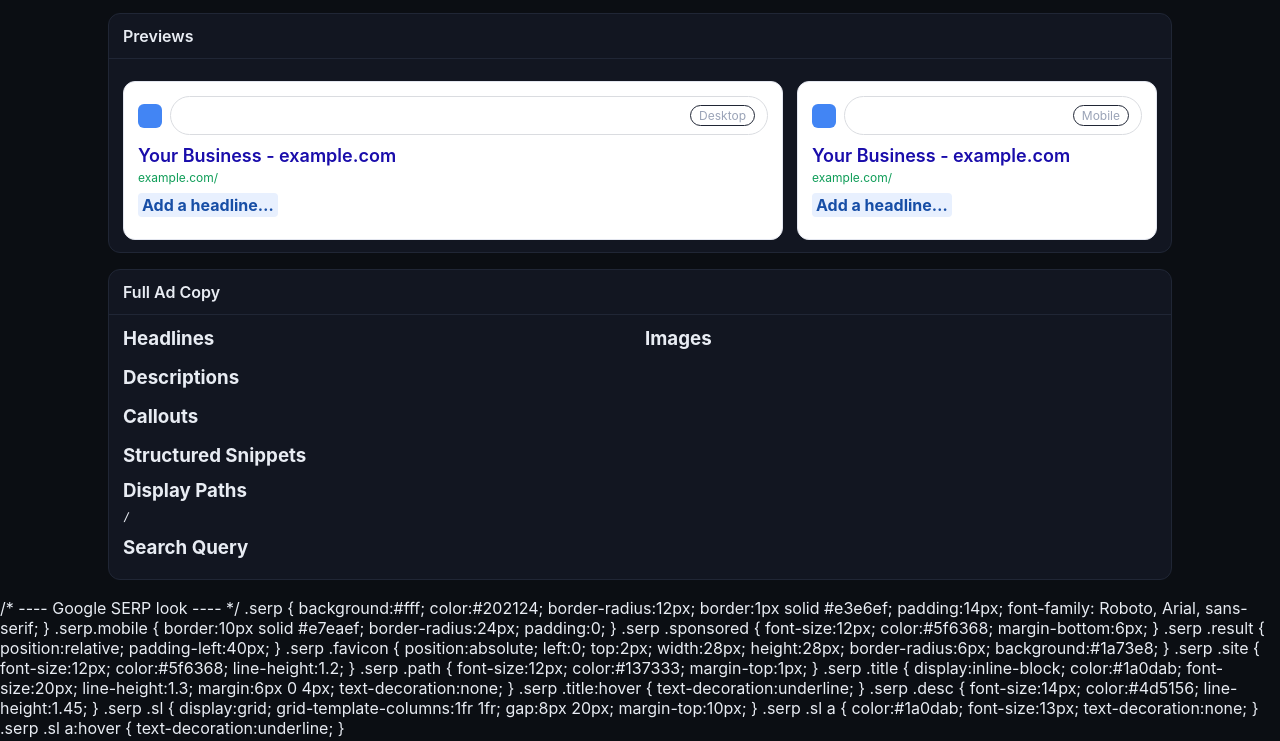
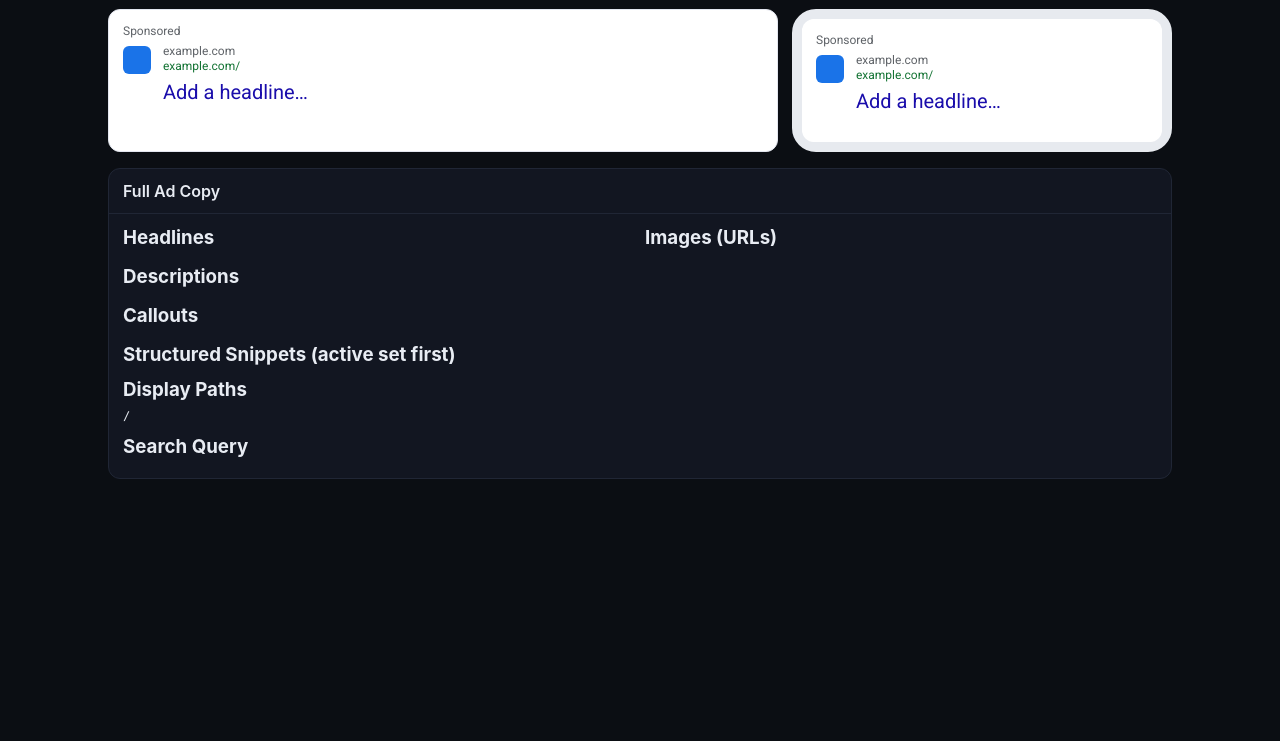
Before and after one commit to the-herald/sample-tool, a plain HTML site: page preview.html in a window 1280 px wide. Shown: the part 59-800 px from the top of the page. Drawn offline with Linux system fonts and the light colour scheme.

Commit message:
Update preview.html
made it look real

```diff
--- a/preview.html
+++ b/preview.html
@@ -5,20 +5,19 @@
 <meta name="viewport" content="width=device-width, initial-scale=1" />
 <title>PPC Gadget — Ad Preview</title>
 <link rel="icon" href="/favicon.png" />
+<link rel="preconnect" href="https://fonts.googleapis.com">
+<link rel="preconnect" href="https://fonts.gstatic.com" crossorigin>
+<link href="https://fonts.googleapis.com/css2?family=Roboto:wght@400;500;700&display=swap" rel="stylesheet">
 <style>
   :root{
     --bg:#0b0e13; --panel:#121621; --line:#202635;
     --text:#e8ecf3; --muted:#9aa3b7; --brand:#6DBE45;
-    --preview-bg:#fff; --preview-text:#111; --preview-muted:#5f6368;
-    --preview-blue:#174ea6; --preview-chip:#e8f0fe; --preview-link:#1a0dab; --preview-green:#0f9d58;
   }
   [data-theme="light"]{ --bg:#f6f7fb; --panel:#ffffff; --line:#e7e9f2; --text:#0f1422; --muted:#56607a; --brand:#2f8d19; }
-  [data-theme="cyberpunk"]{
-    --bg:#0a0c12; --panel:#0e1220; --line:#23283b; --text:#e6f7ff; --muted:#7bd4ff; --brand:#ff2bd6;
-    --preview-bg:#0b0f1a; --preview-text:#e6f7ff; --preview-muted:#8fd0ff;
-    --preview-blue:#49c7ff; --preview-chip:#121830; --preview-link:#7bf1ff; --preview-green:#00ffcc;
-  }
-  *{box-sizing:border-box} html,body{margin:0;background:var(--bg);color:var(--text);font-family:Inter,system-ui,Segoe UI,Roboto,Helvetica,Arial,sans-serif}
+  [data-theme="cyberpunk"]{ --bg:#0a0c12; --panel:#0e1220; --line:#23283b; --text:#e6f7ff; --muted:#7bd4ff; --brand:#ff2bd6; }
+
+  *{box-sizing:border-box}
+  html,body{margin:0;background:var(--bg);color:var(--text);font-family:Inter,system-ui,Segoe UI,Roboto,Helvetica,Arial,sans-serif}
   .wrap{max-width:1100px;margin:0 auto;padding:18px}
   header{display:flex;justify-content:space-between;align-items:center;gap:10px;margin-bottom:12px}
   .brand{display:flex;gap:10px;align-items:center}
@@ -27,37 +26,44 @@
   .a{color:var(--brand);text-decoration:none}
   .btn{border:1px solid var(--line);background:transparent;color:var(--text);padding:8px 12px;border-radius:10px;cursor:pointer}
   .pill{display:inline-block;border:1px solid var(--line);border-radius:999px;padding:2px 8px;font-size:12px;color:var(--muted);margin-left:6px}
-
   .topbar{display:flex;gap:8px;flex-wrap:wrap;align-items:center}
   .adpicker{display:flex;gap:8px;flex-wrap:wrap}
   .chipBtn{border:1px solid var(--line);background:var(--panel);color:var(--text);padding:6px 10px;border-radius:10px;cursor:pointer}
   .chipBtn.active{outline:2px solid var(--brand)}
 
-  .previews{display:grid;grid-template-columns:1fr 360px;gap:14px;margin-top:10px}
-  .preview-card{background:var(--preview-bg);color:var(--preview-text);border-radius:12px;border:1px solid #e3e6ef;padding:14px}
-  [data-theme="cyberpunk"] .preview-card{border-color:#1f2642}
-  .preview-header{display:flex;align-items:center;gap:8px;margin-bottom:10px}
-  .g{width:24px;height:24px;border-radius:6px;background:#4285F4}
-  .searchbar{flex:1;border:1px solid #dadce0;border-radius:999px;padding:8px 12px;font-size:14px;display:flex;gap:8px;align-items:center;background:#fff}
-  .searchbar input{border:none;outline:none;flex:1;font-size:14px;background:transparent}
-  .serp-url{color:var(--preview-link);font-size:18px;font-weight:600;margin:8px 0 4px}
-  .serp-path{color:var(--preview-green);font-size:12px;margin-bottom:8px}
-  .serp-hline{display:flex;flex-wrap:wrap;gap:4px;margin:6px 0}
-  .serp-h{background:var(--preview-chip);color:var(--preview-blue);border-radius:4px;padding:2px 4px;font-weight:700}
-  .serp-desc{color:#3c4043;font-size:14px;line-height:1.35}
-  [data-theme="cyberpunk"] .serp-desc{color:#c9e8ff}
-  .callouts{font-size:12px;color:#5f6368;margin-top:8px}
-  .snip{margin-top:4px;font-size:12px;color:#3c4043}
-  .img-ext{display:flex;gap:8px;flex-wrap:wrap;margin-top:8px}
-  .img-ext img{width:72px;height:72px;object-fit:cover;border-radius:8px;border:1px solid #e4e7ef}
+  /* ===== True Google SERP look ===== */
+  .grid {display:grid;grid-template-columns:1fr 380px;gap:14px}
+  @media (max-width: 900px){ .grid{grid-template-columns:1fr} }
 
-  .drawer{background:var(--panel);border:1px solid var(--line);border-radius:12px;margin-top:16px;overflow:hidden}
-  .drawer summary{cursor:pointer;list-style:none;padding:12px 14px;font-weight:600;border-bottom:1px solid var(--line)}
-  .drawer summary::-webkit-details-marker{display:none}
-  .drawer .inner{padding:12px 14px}
-  .grid2{display:grid;grid-template-columns:1fr 1fr;gap:10px}
-  .mono{font-family:ui-monospace,SFMono-Regular,Consolas,Menlo,monospace;font-size:12px}
-  @media (max-width: 900px){ .previews{grid-template-columns:1fr} .grid2{grid-template-columns:1fr} }
+  .serp{
+    background:#fff; color:#202124;
+    border:1px solid #e3e6ef; border-radius:12px;
+    padding:14px; font-family: Roboto, Arial, sans-serif;
+  }
+  .serp .sponsored{font-size:12px;color:#5f6368;margin-bottom:6px}
+  .serp .result{position:relative;padding-left:40px}
+  .serp .favicon{
+    position:absolute; left:0; top:2px;
+    width:28px; height:28px; border-radius:6px; background:#1a73e8;
+  }
+  .serp .site{font-size:12px;color:#5f6368;line-height:1.2}
+  .serp .path{font-size:12px;color:#137333;margin-top:1px}
+  .serp .title{
+    display:inline-block; color:#1a0dab;
+    font-size:20px; line-height:1.3; margin:6px 0 4px; text-decoration:none;
+  }
+  .serp .title:hover{text-decoration:underline}
+  .serp .desc{font-size:14px;color:#4d5156;line-height:1.45}
+  .serp .meta{font-size:12px;color:#5f6368;margin-top:6px}
+  .serp .snippet{margin-top:6px;font-size:12px;color:#4d5156}
+  .serp .sl{display:grid;grid-template-columns:1fr 1fr;gap:8px 24px;margin-top:10px}
+  .serp .sl a{color:#1a0dab;font-size:13px;text-decoration:none}
+  .serp .sl a:hover{text-decoration:underline}
+
+  /* Mobile frame (subtle, no orange bits) */
+  .frame{
+    background:#fff; border:10px solid #e7eaef; border-radius:24px;
+  }
 </style>
 </head>
 <body>
@@ -76,52 +82,45 @@
     </div>
   </header>
 
-  <section class="drawer" open>
-    <summary>Previews</summary>
-    <div class="inner">
-      <div class="previews">
-        <!-- Desktop -->
-        <div class="preview-card">
-          <div class="preview-header">
-            <div class="g"></div>
-            <div class="searchbar">
-              <input id="searchDesk" type="text" disabled />
-              <span class="pill">Desktop</span>
-            </div>
+  <section class="serp-wrap">
+    <div class="grid">
+      <!-- Desktop SERP -->
+      <article class="serp" aria-label="Desktop Ad">
+        <div class="sponsored">Sponsored</div>
+        <div class="result">
+          <div class="favicon" aria-hidden="true"></div>
+          <div class="site">example.com</div>
+          <div class="path">example.com/<span id="pPath1"></span><span id="pSlash1"></span><span id="pPath2"></span></div>
+          <a href="javascript:void(0)" class="title" id="pTitle">Your Business - example.com</a>
+          <div class="desc" id="pDescsDesk"></div>
+          <div class="meta" id="pCalloutsDesk"></div>
+          <div class="snippet" id="pSnippetDesk"></div>
+          <div class="sl" id="pSLDesk"></div>
+        </div>
+      </article>
+
+      <!-- Mobile SERP -->
+      <div class="frame">
+        <article class="serp" style="border:none" aria-label="Mobile Ad">
+          <div class="sponsored">Sponsored</div>
+          <div class="result">
+            <div class="favicon" aria-hidden="true"></div>
+            <div class="site">example.com</div>
+            <div class="path">example.com/<span id="pPath1M"></span><span id="pSlash1M"></span><span id="pPath2M"></span></div>
+            <a href="javascript:void(0)" class="title" id="pTitleM">Your Business - example.com</a>
+            <div class="desc" id="pDescsMob"></div>
+            <div class="meta" id="pCalloutsMob"></div>
+            <div class="snippet" id="pSnippetMob"></div>
+            <div class="sl" id="pSLMob"></div>
           </div>
-          <div class="serp-url" id="pTitle">Your Business - example.com</div>
-          <div class="serp-path">example.com/<span id="pPath1"></span><span id="pSlash1"></span><span id="pPath2"></span></div>
-          <div class="serp-hline" id="pHeadsDesk"></div>
-          <div class="serp-desc" id="pDescsDesk"></div>
-          <div class="callouts" id="pCalloutsDesk"></div>
-          <div class="snip" id="pSnippetDesk"></div>
-          <div class="img-ext" id="pImgsDesk"></div>
-        </div>
-
-        <!-- Mobile -->
-        <div class="preview-card">
-          <div class="preview-header">
-            <div class="g"></div>
-            <div class="searchbar">
-              <input id="searchMob" type="text" disabled />
-              <span class="pill">Mobile</span>
-            </div>
-          </div>
-          <div class="serp-url" id="pTitleM">Your Business - example.com</div>
-          <div class="serp-path">example.com/<span id="pPath1M"></span><span id="pSlash1M"></span><span id="pPath2M"></span></div>
-          <div class="serp-hline" id="pHeadsMob"></div>
-          <div class="serp-desc" id="pDescsMob"></div>
-          <div class="callouts" id="pCalloutsMob"></div>
-          <div class="snip" id="pSnippetMob"></div>
-          <div class="img-ext" id="pImgsMob"></div>
-        </div>
+        </article>
       </div>
     </div>
   </section>
 
-  <details class="drawer" open>
-    <summary>Full Ad Copy</summary>
-    <div class="inner grid2">
+  <details class="drawer" open style="background:var(--panel);border:1px solid var(--line);border-radius:12px;margin-top:16px;overflow:hidden">
+    <summary style="cursor:pointer;list-style:none;padding:12px 14px;font-weight:600;border-bottom:1px solid var(--line)">Full Ad Copy</summary>
+    <div class="inner" style="padding:12px 14px;display:grid;grid-template-columns:1fr 1fr;gap:10px">
       <div>
         <h3 style="margin:0 0 8px">Headlines</h3>
         <ul id="dHeads"></ul>
@@ -129,142 +128,138 @@
         <ul id="dDescs"></ul>
         <h3 style="margin:12px 0 8px">Callouts</h3>
         <ul id="dCalls"></ul>
-        <h3 style="margin:12px 0 8px">Structured Snippets</h3>
+        <h3 style="margin:12px 0 8px">Structured Snippets (active set first)</h3>
         <div id="dSnips"></div>
         <h3 style="margin:12px 0 8px">Display Paths</h3>
-        <div class="mono">/<span id="dPath1"></span><span id="dSlash1"></span><span id="dPath2"></span></div>
+        <div class="mono" style="font-family:ui-monospace,SFMono-Regular,Consolas,Menlo,monospace;font-size:12px">/<span id="dPath1"></span><span id="dSlash1"></span><span id="dPath2"></span></div>
         <h3 style="margin:12px 0 8px">Search Query</h3>
-        <div class="mono" id="dQ"></div>
+        <div class="mono" id="dQ" style="font-family:ui-monospace,SFMono-Regular,Consolas,Menlo,monospace;font-size:12px"></div>
       </div>
       <div>
-        <h3 style="margin:0 0 8px">Images</h3>
+        <h3 style="margin:0 0 8px">Images (URLs)</h3>
         <ul id="dImgs"></ul>
       </div>
     </div>
   </details>
 </div>
 
- /* ---- Google SERP look ---- */
-.serp { background:#fff; color:#202124; border-radius:12px; border:1px solid #e3e6ef; padding:14px; font-family: Roboto, Arial, sans-serif; }
-.serp.mobile { border:10px solid #e7eaef; border-radius:24px; padding:0; }
-.serp .sponsored { font-size:12px; color:#5f6368; margin-bottom:6px; }
-.serp .result { position:relative; padding-left:40px; }
-.serp .favicon { position:absolute; left:0; top:2px; width:28px; height:28px; border-radius:6px; background:#1a73e8; }
-.serp .site { font-size:12px; color:#5f6368; line-height:1.2; }
-.serp .path { font-size:12px; color:#137333; margin-top:1px; }
-.serp .title { display:inline-block; color:#1a0dab; font-size:20px; line-height:1.3; margin:6px 0 4px; text-decoration:none; }
-.serp .title:hover { text-decoration:underline; }
-.serp .desc { font-size:14px; color:#4d5156; line-height:1.45; }
-.serp .sl { display:grid; grid-template-columns:1fr 1fr; gap:8px 20px; margin-top:10px; }
-.serp .sl a { color:#1a0dab; font-size:13px; text-decoration:none; }
-.serp .sl a:hover { text-decoration:underline; }
-
 <script>
+/* ===== helpers & payload ===== */
 const $ = id => document.getElementById(id);
 const dec = s => JSON.parse(decodeURIComponent(escape(atob(s))));
-const esc = t => (t||'').replace(/[&<>"]/g, m=>({"&":"&amp;","<":"&lt;",">":"&gt;",'"':"&quot;"}[m]));
+const esc = t => (t||'').replace(/[&<>"]/g, m=>({"&":"&amp;","<":"&lt;","&gt;":"&gt;",'"':"&quot;"}[m]));
+let P=null, isMulti=false, idx=0, snipIdx=0, imgIdx=0;
 
-let P = null; // payload
-let isMulti = false;
-let idx = 0;       // current ad index (multi)
-let snipIdx = 0;   // snippet set index (0..3) (multi)
-let imgIdx = 0;    // image index (multi)
+function pickBuilderUrl(){ return isMulti ? './multi.html' : './index.html'; }
+function topHeads(ad){ return (ad.h||[]).slice(0,3).map(x=>x.t||x); }
 
-function pickBuilderUrl(){
-  return isMulti ? './multi.html' : './index.html';
-}
-
+/* ===== UI for multi payloads ===== */
 function renderPicker(){
-  const wrap = $('adPicker'); wrap.innerHTML='';
+  const wrap=$('adPicker'); wrap.innerHTML='';
   if(!isMulti){ $('cycleSnipBtn').style.display='none'; $('switchImgBtn').style.display='none'; return; }
   $('cycleSnipBtn').style.display='inline-block';
   $('switchImgBtn').style.display='inline-block';
   (P.ads||[]).forEach((ad,i)=>{
-    const b=document.createElement('button'); b.className='chipBtn'+(i===idx?' active':''); b.textContent=ad.title?ad.title:`Ad ${i+1}`;
+    const b=document.createElement('button');
+    b.className='chipBtn'+(i===idx?' active':'');
+    b.textContent=ad.title?ad.title:`Ad ${i+1}`;
     b.onclick=()=>{ idx=i; snipIdx=0; imgIdx=0; render(); renderPicker(); };
     wrap.appendChild(b);
   });
 }
 
-function topHeads(ad){ return (ad.h||[]).slice(0,3); }
-
+/* ===== SERP rendering ===== */
 function render(){
   if(!P) return;
   document.documentElement.setAttribute('data-theme', P.theme || 'dark');
   $('themePill').textContent = (P.theme||'dark');
-
-  let ad = null;
-  if(isMulti){
-    ad = (P.ads||[])[idx] || {};
-  } else {
-    // map single-ad schema to multi-like
-    ad = { q:P.q||'', p1:P.p1||'', p2:P.p2||'', h:(P.h||[]).map(x=>x.t||x), d:P.d||[], c:P.c||[], sv:P.sv||[], imgs:P.imgs||[] };
-  }
-
-  // back link to the builder with same hash
   $('backLink').href = `${pickBuilderUrl()}${location.hash}`;
 
-  // Previews
-  $('searchDesk').value = ad.q || '';
-  $('searchMob').value  = ad.q || '';
+  // choose the ad
+  let ad = isMulti ? ((P.ads||[])[idx]||{}) :
+            { q:P.q||'', p1:P.p1||'', p2:P.p2||'',
+              h:(P.h||[]).map(x=>x.t||x), d:P.d||[], c:P.c||[],
+              sv:(P.sv||[]), sh:P.sh||'Services',
+              msv:(P.msv||[]), sl:P.sl||[], pr:P.pr||[],
+              promo:P.promo||'', phone:P.phone||'', loc:P.loc||'',
+              imgs:P.imgs||[] };
+
+  // paths
   $('pPath1').textContent = ad.p1||''; $('pPath2').textContent = ad.p2||'';
   $('pSlash1').textContent = (ad.p1 && ad.p2)?'/':'';
   $('pPath1M').textContent = ad.p1||''; $('pPath2M').textContent = ad.p2||'';
   $('pSlash1M').textContent = (ad.p1 && ad.p2)?'/':'';
 
+  // title = the 3 heads joined like Google/Karooya
   const H = topHeads(ad);
-  const fillH = el => { el.innerHTML=''; if(!H.length){el.innerHTML='<span class="serp-h">Add a headline…</span>'; return;} H.forEach(t=>{ const s=document.createElement('span'); s.className='serp-h'; s.textContent=t; el.appendChild(s); }); };
-  fillH($('pHeadsDesk')); fillH($('pHeadsMob'));
+  const title = H.length ? H.join(' | ') : 'Add a headline…';
+  $('pTitle').textContent = title;
+  $('pTitleM').textContent = title;
 
+  // descriptions
   const D1=(ad.d||[])[0]||'', D2=(ad.d||[])[1]||'';
-  const desc = D2?`${D1}  ${D2}`:D1;
-  $('pDescsDesk').textContent = desc; $('pDescsMob').textContent = desc;
+  const desc = D2 ? `${D1}  ${D2}` : D1;
+  $('pDescsDesk').textContent = desc;
+  $('pDescsMob').textContent  = desc;
 
-  // callouts: show in groups of 4 using snipIdx as pager too
+  // callouts muted dot-separated (max 4 at a time if long)
   const groupSize=4;
   const totalGroups=Math.max(1, Math.ceil((ad.c||[]).length/groupSize));
-  const g = Math.min(snipIdx % totalGroups, totalGroups-1);
-  const callsSlice = (ad.c||[]).slice(g*groupSize, g*groupSize+groupSize);
-  const callsTxt = callsSlice.join('  ·  ');
-  $('pCalloutsDesk').textContent=callsTxt; $('pCalloutsMob').textContent=callsTxt;
+  const g=Math.min(snipIdx % totalGroups, totalGroups-1);
+  const callsSlice=(ad.c||[]).slice(g*groupSize, g*groupSize+groupSize);
+  const callsTxt=callsSlice.join(' · ');
+  $('pCalloutsDesk').textContent=callsTxt;
+  $('pCalloutsMob').textContent=callsTxt;
 
-  // snippets: show only one set at a time
-  const set = (ad.sv||[])[snipIdx%4] || [];
-  const headers = ['Services','Types','Brands','Styles'];
-  const snipText = set.length ? `${headers[snipIdx%4]}: ${set.join(' • ')}` : '';
-  $('pSnippetDesk').textContent = snipText; $('pSnippetMob').textContent = snipText;
+  // structured snippet (either legacy sv/sh or first item of msv)
+  let snipText='';
+  if (Array.isArray(ad.msv) && ad.msv.length){
+    const set = ad.msv[snipIdx % ad.msv.length];
+    if ((set.values||[]).length) snipText = `${set.header||'Services'}: ${(set.values||[]).join(' • ')}`;
+  } else if ((ad.sv||[]).length){
+    snipText = `${ad.sh||'Services'}: ${(ad.sv||[]).join(' • ')}`;
+  }
+  $('pSnippetDesk').textContent = snipText;
+  $('pSnippetMob').textContent  = snipText;
 
-  // images: show one + thumbs
-  const imgs = ad.imgs||[];
-  const ii = imgs.length? imgIdx % imgs.length : 0;
-  function draw(el){
+  // sitelinks (if any) — show titles only like SERP block links
+  function drawSL(el){
     el.innerHTML='';
-    if(imgs.length){
-      const main=document.createElement('img'); main.src=imgs[ii]; main.alt='Ad image'; main.style.width='100px'; main.style.height='100px'; main.style.objectFit='cover'; main.style.borderRadius='10px'; main.style.border='1px solid #e4e7ef';
-      el.appendChild(main);
-      imgs.forEach((u,i)=>{ const im=document.createElement('img'); im.src=u; im.alt='thumb'; if(i===ii){ im.style.outline='2px solid #6DBE45'; } el.appendChild(im); });
-    }
+    (ad.sl||[]).slice(0,4).forEach(sl=>{
+      const a=document.createElement('a');
+      a.href='javascript:void(0)';
+      a.textContent=sl.t || '';
+      el.appendChild(a);
+    });
   }
-  draw($('pImgsDesk')); draw($('pImgsMob'));
+  drawSL($('pSLDesk')); drawSL($('pSLMob'));
 
-  // FULL DETAILS
-  const UL = (id,arr,fmt=x=>esc(x))=>{ const el=$(id); el.innerHTML=''; (arr||[]).forEach(v=>{ const li=document.createElement('li'); li.innerHTML=fmt(v); el.appendChild(li); }); };
-  UL('dHeads', ad.h||[], h=>`<span class="mono">${esc(h)}</span>`);
-  UL('dDescs', ad.d||[], d=>`<span class="mono">${esc(d)}</span>`);
-  UL('dCalls', ad.c||[], c=>`<span class="mono">${esc(c)}</span>`);
-  const dSnips = $('dSnips'); dSnips.innerHTML='';
-  (ad.sv||[]).forEach((set,i)=>{
+  /* ---- Full details panel ---- */
+  const UL=(id,arr,fmt=x=>esc(x))=>{ const el=$(id); el.innerHTML=''; (arr||[]).forEach(v=>{ const li=document.createElement('li'); li.innerHTML=fmt(v); el.appendChild(li); }); };
+  UL('dHeads', H, h=>`<span class="mono" style="font-family:ui-monospace,SFMono-Regular,Consolas,Menlo,monospace;font-size:12px">${esc(h)}</span>`);
+  UL('dDescs', ad.d||[], d=>`<span class="mono" style="font-family:ui-monospace,SFMono-Regular,Consolas,Menlo,monospace;font-size:12px">${esc(d)}</span>`);
+  UL('dCalls', ad.c||[], c=>`<span class="mono" style="font-family:ui-monospace,SFMono-Regular,Consolas,Menlo,monospace;font-size:12px">${esc(c)}</span>`);
+
+  const dSnips=$('dSnips'); dSnips.innerHTML='';
+  if (Array.isArray(ad.msv) && ad.msv.length){
+    ad.msv.forEach((s,i)=>{
+      const div=document.createElement('div');
+      div.innerHTML = `<b>${esc(s.header||'Services')}:</b> <span class="mono" style="font-family:ui-monospace,SFMono-Regular,Consolas,Menlo,monospace;font-size:12px">${esc((s.values||[]).join(' • '))}</span>`;
+      dSnips.appendChild(div);
+    });
+  } else if ((ad.sv||[]).length){
     const div=document.createElement('div');
-    const headers=['Services','Types','Brands','Styles'];
-    div.innerHTML = `<b>${headers[i]}:</b> <span class="mono">${esc((set||[]).join(' • '))}</span>`;
+    div.innerHTML = `<b>${esc(ad.sh||'Services')}:</b> <span class="mono" style="font-family:ui-monospace,SFMono-Regular,Consolas,Menlo,monospace;font-size:12px">${esc((ad.sv||[]).join(' • '))}</span>`;
     dSnips.appendChild(div);
-  });
-  $('dPath1').textContent = ad.p1||''; $('dPath2').textContent= ad.p2||''; $('dSlash1').textContent=(ad.p1&&ad.p2)?'/':'';
+  }
+
+  $('dPath1').textContent = ad.p1||''; $('dPath2').textContent = ad.p2||''; $('dSlash1').textContent=(ad.p1&&ad.p2)?'/':'';
   $('dQ').textContent = ad.q || '';
-  UL('dImgs', ad.imgs||[], u=>`<span class="mono">${esc(u)}</span>`);
+  UL('dImgs', ad.imgs||[], u=>`<span class="mono" style="font-family:ui-monospace,SFMono-Regular,Consolas,Menlo,monospace;font-size:12px">${esc(u)}</span>`);
 }
 
-function init(){
+/* ===== init & controls ===== */
+(function init(){
   try{ P = dec(location.hash.slice(1)); }catch(e){ P = {}; }
   isMulti = !!P.ads;
   idx = P.idx || 0;
@@ -276,8 +271,7 @@ function init(){
 
   $('cycleSnipBtn').onclick = ()=>{ snipIdx=(snipIdx+1)%4; render(); };
   $('switchImgBtn').onclick = ()=>{ imgIdx+=1; render(); };
-}
-init();
+})();
 </script>
 </body>
 </html>
```
